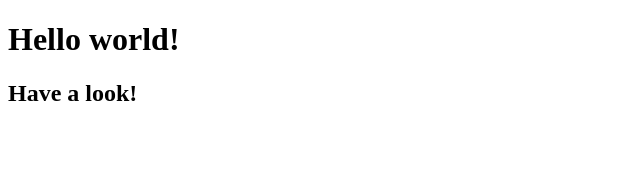
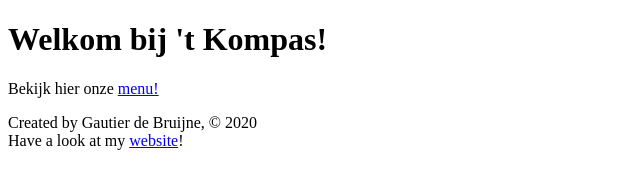
Before and after one commit to Gautierdebruijne/InThePocket, a Gatsby site: page / in a window 1280 px wide. Shown: the whole page, without its empty margins (0-640 px from the left). Built offline with nearby package versions, Linux system fonts and the light colour scheme; Gatsby itself is replaced by a stand-in of ours.

Commit message:
Added footer component

```diff
--- a/gatsby-config.js
+++ b/gatsby-config.js
@@ -6,5 +6,6 @@
 
 module.exports = {
   /* Your site config here */
+  pathPrefix: "/InThePocket",
   plugins: [],
 }
--- /dev/null
+++ b/src/components/footer.js
@@ -0,0 +1,12 @@
+import React from "react"
+
+const Footer = () => {
+    return(
+        <footer>
+            <p>Created by Gautier de Bruijne, © 2020<br></br>
+            Have a look at my <a href="https://gautierdebr.be">website</a>!</p>
+        </footer>
+    )
+}
+
+export default Footer
--- a/src/pages/index.js
+++ b/src/pages/index.js
@@ -1,10 +1,17 @@
 import React from "react"
+import { Link } from "gatsby"
+import Footer from "../components/footer"
 
 const HomePage = () => {
   return (
     <div>
-      <h1>Hello world!</h1>
-      <h2>Have a look!</h2>
+      <div>
+        <h1>Welkom bij 't Kompas!</h1>
+        <p>Bekijk hier onze <Link to = "/menu">menu!</Link></p>
+      </div>
+      <div>
+        <Footer />
+      </div>
     </div>
   )
 }
```
Also changed, not shown: src/pages/menu.js (added, +18 -0 lines).
